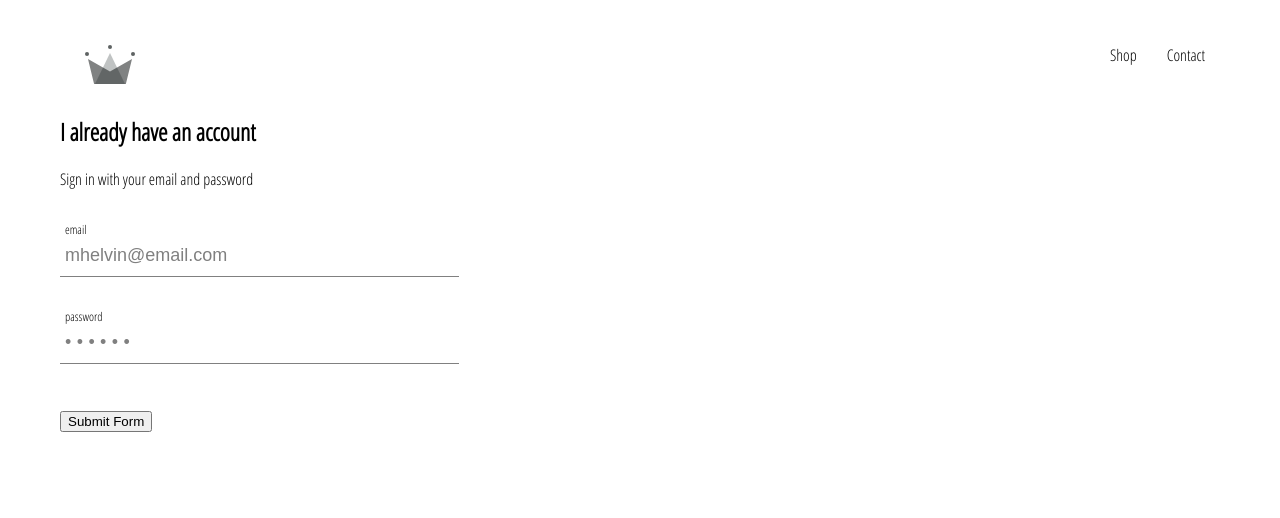
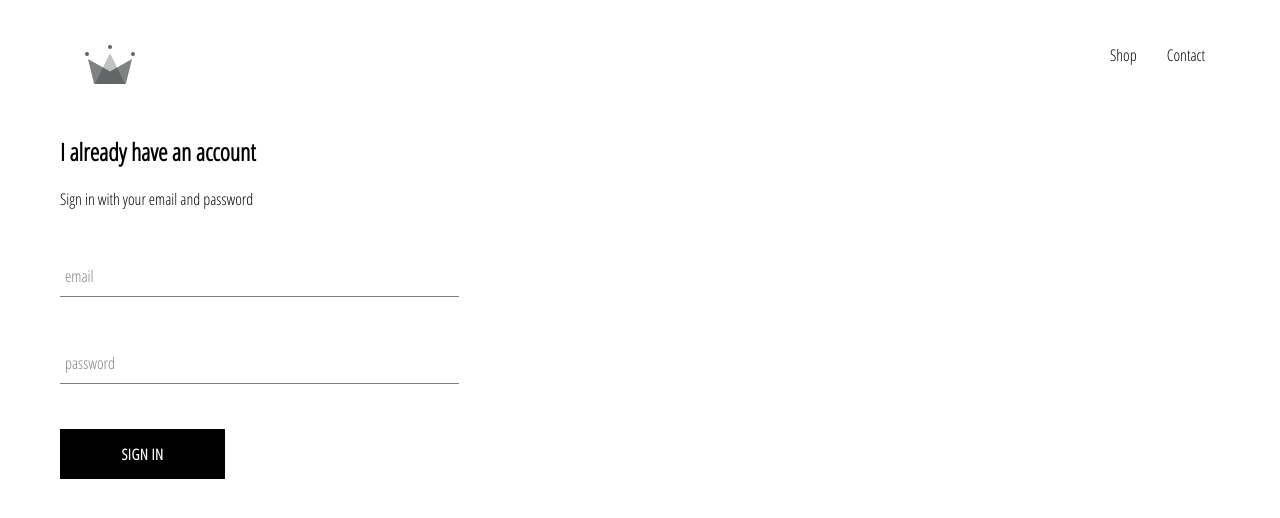
Before and after one commit to reyesmhelvin/carwash-app, a React (Create React App) app: page /signin in a window 1280 px wide. Shown: the top 518 px of the page. Built offline with nearby package versions, Linux system fonts and the light colour scheme.

Commit message:
create and style custom button

```diff
--- /dev/null
+++ b/src/components/custom-button/custom-button.component.jsx
@@ -0,0 +1,9 @@
+import React from 'react';
+
+import './custom-button.styles.scss';
+
+const CustomButton = ({children, ...customButtonProps}) => (
+    <button className='custom-button' {...customButtonProps}>{children}</button>
+)
+
+export default CustomButton;
--- /dev/null
+++ b/src/components/custom-button/custom-button.styles.scss
@@ -0,0 +1,22 @@
+.custom-button {
+    min-width: 165px;
+    width: auto;
+    height: 50px;
+    letter-spacing: 0.5px;
+    line-height: 50px;
+    padding: 0 35px 0 35px;
+    font-size: 15px;
+    background-color: black;
+    color: white;
+    text-transform: uppercase;
+    font-family: 'Open Sans Condensed';
+    font-weight: bolder;
+    border: none;
+    cursor: pointer;
+
+    &:hover {
+      background-color: white;
+      color: black;
+      border: 1px solid black;
+    }
+  }
--- a/src/components/sign-in/sign-in.component.jsx
+++ b/src/components/sign-in/sign-in.component.jsx
@@ -3,14 +3,15 @@ import React from 'react';
 import './sign-in.styles.scss';
 
 import FormInput from '../form-input/form-input.component';
+import CustomButton from '../custom-button/custom-button.component';
 
 class SignIn extends React.Component {
     constructor() {
         super();
 
         this.state = {
-            email: 'mhelvin@email.com',
-            password:'123456'
+            email: '',
+            password:''
         }
     }
 
@@ -47,7 +48,7 @@ class SignIn extends React.Component {
                     label = 'password'
                     required
                     />
-                    <input type='submit' value='Submit Form'/>
+                    <CustomButton type='submit'>Sign In</CustomButton>
                 </form>
             </div>
         )
--- a/src/components/sign-in/sign-in.styles.scss
+++ b/src/components/sign-in/sign-in.styles.scss
@@ -1,3 +1,9 @@
 .sign-in {
     width: 30vw;
+    display: flex;
+    flex-direction: column;
+
+    .title {
+        margin: 10px 0px;
+    }
 }
```
